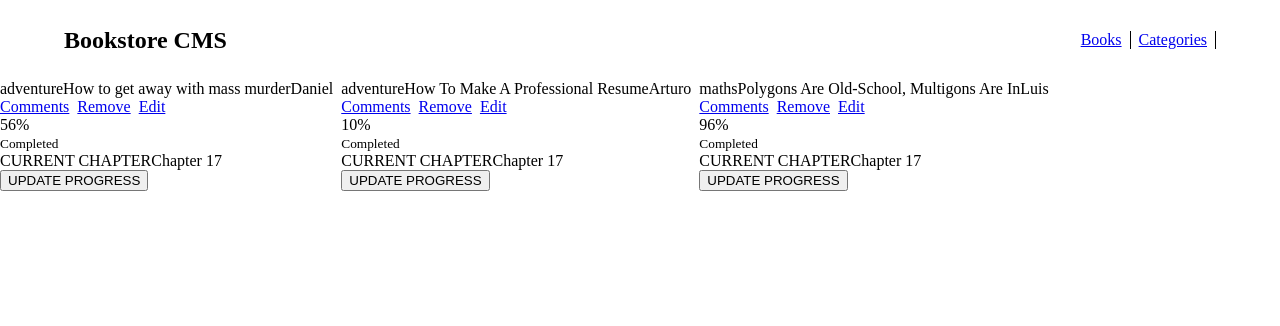
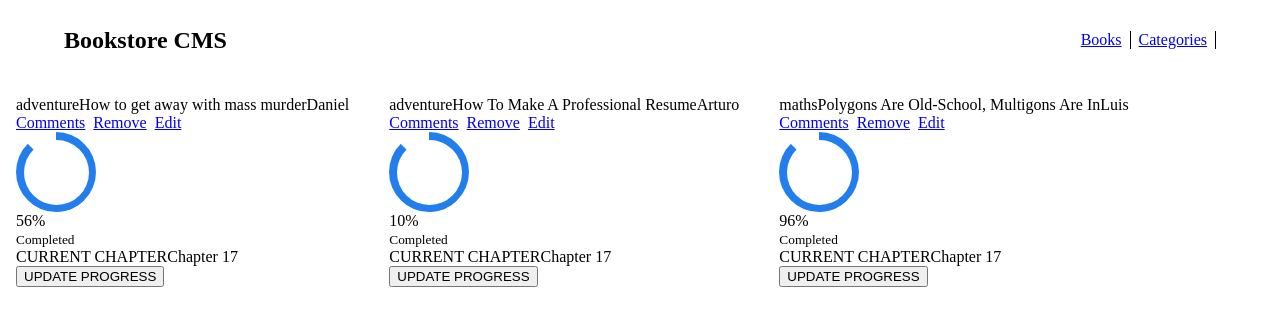
Before and after one commit to Danie12345/bookstore-react, a React (Create React App) app: page /store in a window 1280 px wide. Shown: the top 326 px of the page. Built offline with nearby package versions, Linux system fonts and the light colour scheme.

Commit message:
Add progress bar to styles

```diff
--- a/src/components/books/book/Book.css
+++ b/src/components/books/book/Book.css
@@ -0,0 +1,68 @@
+.book {
+  box-sizing: border-box;
+  display: flex;
+  flex-direction: column;
+  gap: 20px;
+  width: 100%;
+  justify-content: center;
+  padding: 16px;
+}
+
+.circle-wrap {
+  width: 80px;
+  height: 80px;
+  background: white;
+  border-radius: 50%;
+  border: none;
+}
+
+.circle-wrap .circle .mask,
+.circle-wrap .circle .fill {
+  width: 80px;
+  height: 80px;
+  position: absolute;
+  border-radius: 50%;
+}
+
+.circle-wrap .circle .mask {
+  clip: rect(0px, 80px, 80px, 40px);
+}
+
+.circle-wrap .inside-circle {
+  width: 65px;
+  height: 65px;
+  border-radius: 50%;
+  background: white;
+  line-height: 120px;
+  text-align: center;
+  margin-top: 7.5px;
+  margin-left: 7.5px;
+  color: #379cf6;
+  position: absolute;
+  z-index: 100;
+  font-weight: 700;
+  font-size: 2em;
+}
+
+/* color animation */
+
+/* 3rd progress bar */
+.mask .fill {
+  clip: rect(0px, 75px, 150px, 0px);
+  background-color: #227ded;
+}
+
+.mask.full,
+.circle .fill {
+  animation: fill ease-in-out 1s;
+  transform: rotate(135deg);
+}
+
+@keyframes fill{
+  0% {
+    transform: rotate(0deg);
+  }
+  100% {
+    transform: rotate(135deg);
+  }
+}
```
